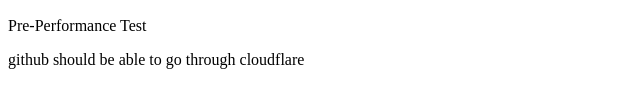
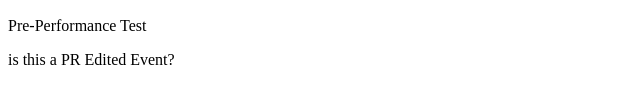
Before and after one commit to anjakammer/node-http, a website: page index.html in a window 1280 px wide. Shown: the part 362-470 px from the top of the page, without its empty margins (0-640 px from the left). Drawn offline with Linux system fonts and the light colour scheme.

Commit message:
Update index.html

```diff
--- a/index.html
+++ b/index.html
@@ -4,7 +4,7 @@
 			<img border="0" src="https://jenkins-x.io/images/logo.png" width="300" height="300" />
 			<h2>Hello Node from Jenkins X</h2>
 		<p>Pre-Performance Test</p>
-		<p>github should be able to go through cloudflare</p>
+		<p>is this a PR Edited Event?</p>
 </div>
 	</body>
 </html>
```
